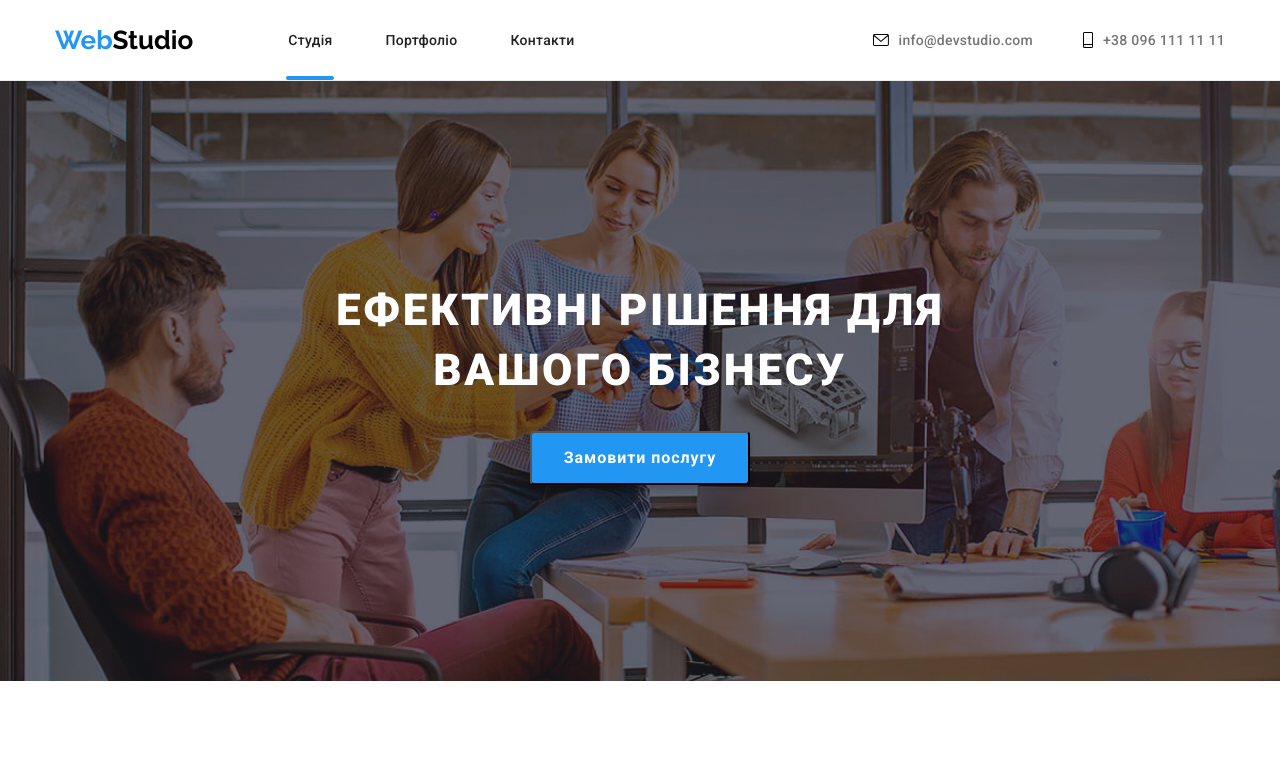
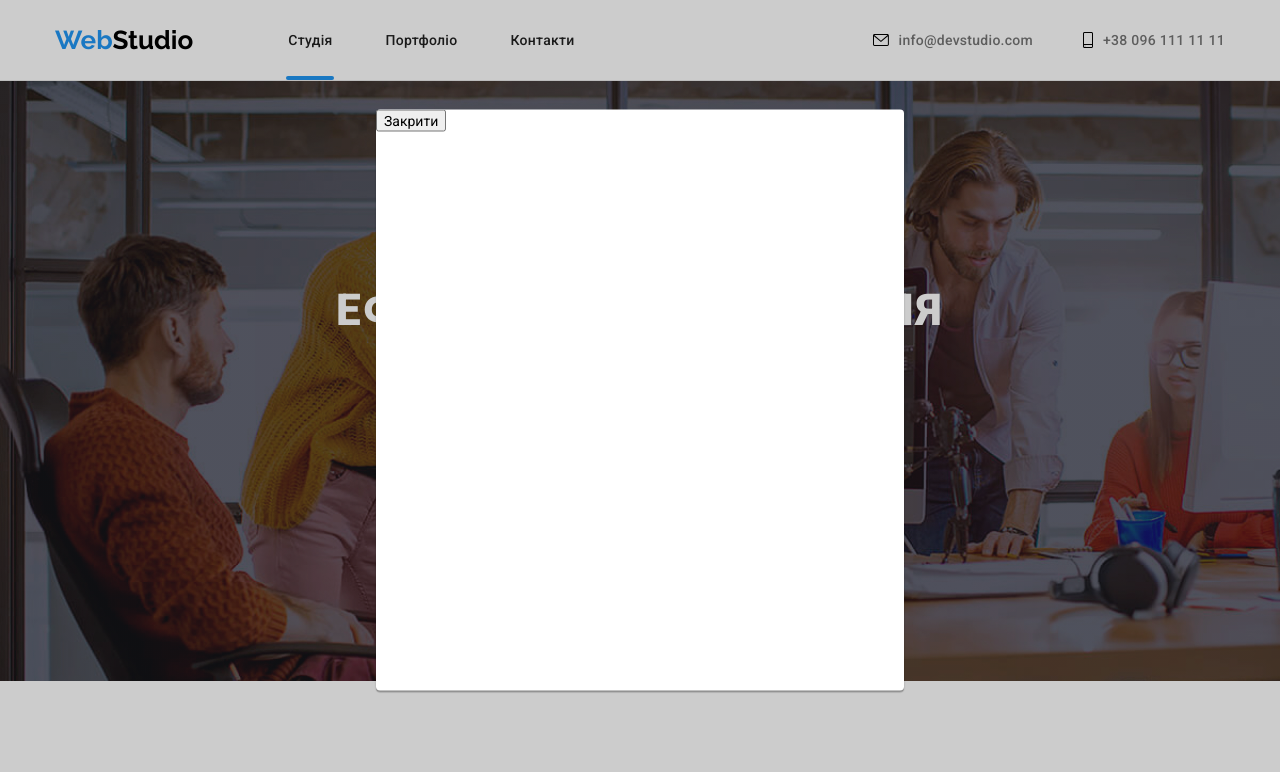
Before and after one commit to Polyhalov/practice, a plain HTML site: page index.html in a window 1280 px wide. Both pictures are taken after a click on the button "Замовити послугу". Shown: the top 772 px of the page. Drawn offline with nearby package versions, Linux system fonts and the light colour scheme.

Commit message:
dz5-modal

```diff
--- a/css/style.css
+++ b/css/style.css
@@ -587,3 +587,38 @@ box-shadow: 0px 1px 1px 0px rgba(0, 0, 0, 0.12), 0px 4px 4px 0px rgba(0, 0, 0, 0
         letter-spacing: 0.48px;
     color: var(--primary-text-color);
 }
+
+
+
+/* Modal */
+.backdrop{
+    position: fixed;
+        top: 0;
+        left: 0;
+        width: 100%;
+        height: 100%;
+        background-color: rgba(0, 0, 0, 0.2);
+        z-index: 2;
+}
+.backdrop.is-hidden {
+    opacity: 0;
+    pointer-events: none;
+}
+
+.backdrop.is-hidden .modal {
+    transform: translate(-50%, -50%) scale(0.9);
+}
+
+.modal{
+    position: absolute;
+    top: 50%;
+    left: 50%;
+    width: 528px;
+    height: 581px;
+    background-color: var(--primary-white-color);
+    z-index: 3;
+    box-shadow: 0px 1px 3px rgba(0, 0, 0, 0.12), 0px 1px 1px rgba(0, 0, 0, 0.14), 0px 2px 1px rgba(0, 0, 0, 0.2);
+    border-radius: 4px;
+    transform: translate(-50%, -50%) scale(1);
+    transition: transform 250ms cubic-bezier(0.4, 0, 0.2, 1);
+}
--- a/index.html
+++ b/index.html
@@ -45,7 +45,7 @@
         <div class="hero-background overlay">
             <div class="container ">
                 <h1 class="hero-title">Ефективні рішення для</br> вашого бізнесу</h1>
-                <button class="button hero-button">Замовити послугу</button>
+                <button class="button hero-button" data-modal-open>Замовити послугу</button>
             </div>
         </div>
         <section class="section container ">
@@ -363,5 +363,11 @@
                  </div>
             </div>
     </footer>
+    <div class="backdrop is-hidden" data-modal>
+        <div class="modal">
+            <button type="button" data-modal-close>Закрити</button>
+        </div>
+    </div>
+    <script src="./js/modal.js"></script>
 </body>
 </html>
--- /dev/null
+++ b/js/modal.js
@@ -0,0 +1,15 @@
+
+(() => {
+  const refs = {
+    openModalBtn: document.querySelector("[data-modal-open]"),
+    closeModalBtn: document.querySelector("[data-modal-close]"),
+    modal: document.querySelector("[data-modal]"),
+  };
+
+  refs.openModalBtn.addEventListener("click", toggleModal);
+  refs.closeModalBtn.addEventListener("click", toggleModal);
+
+  function toggleModal() {
+    refs.modal.classList.toggle("is-hidden");
+  }
+})();
```
